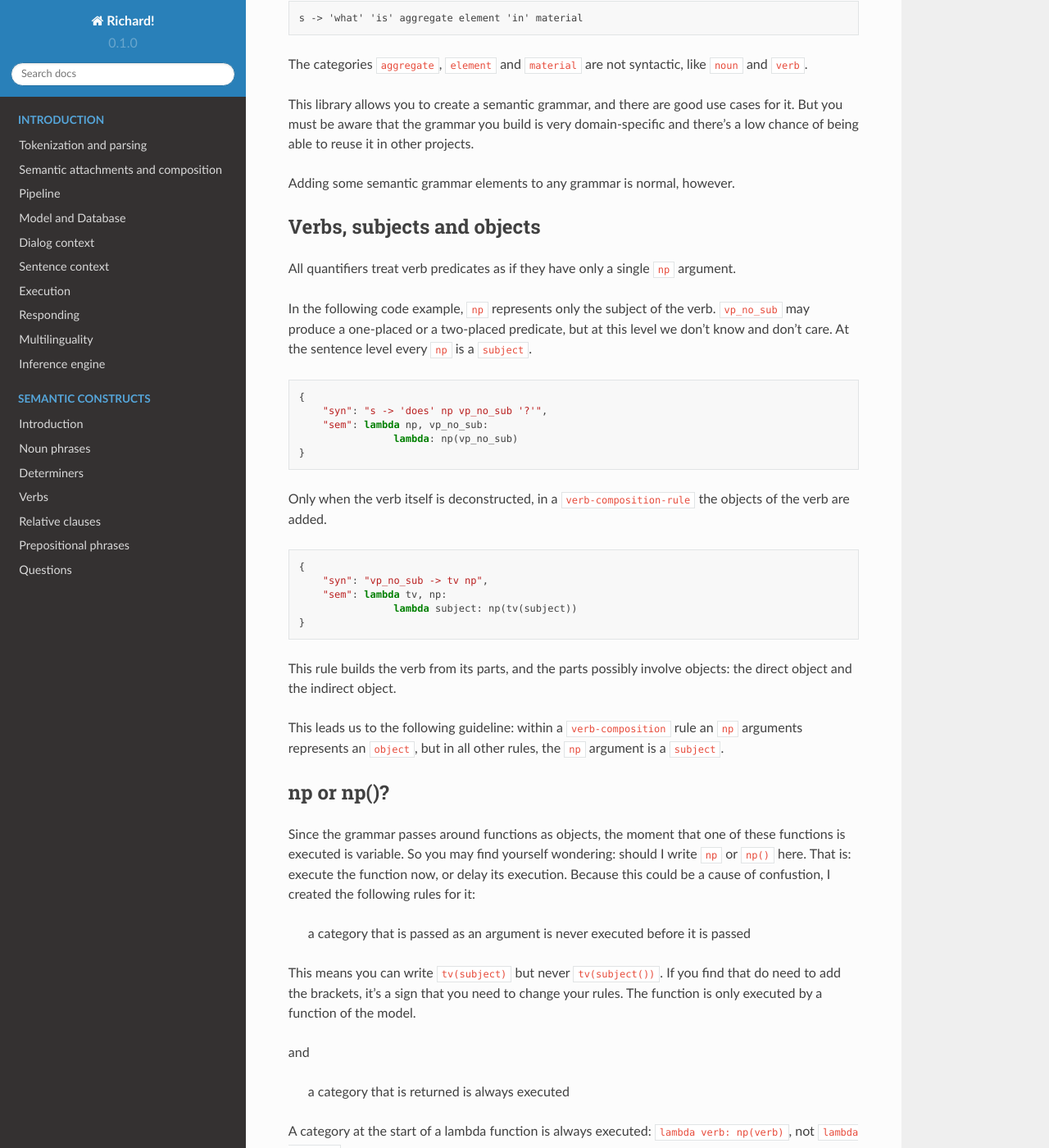
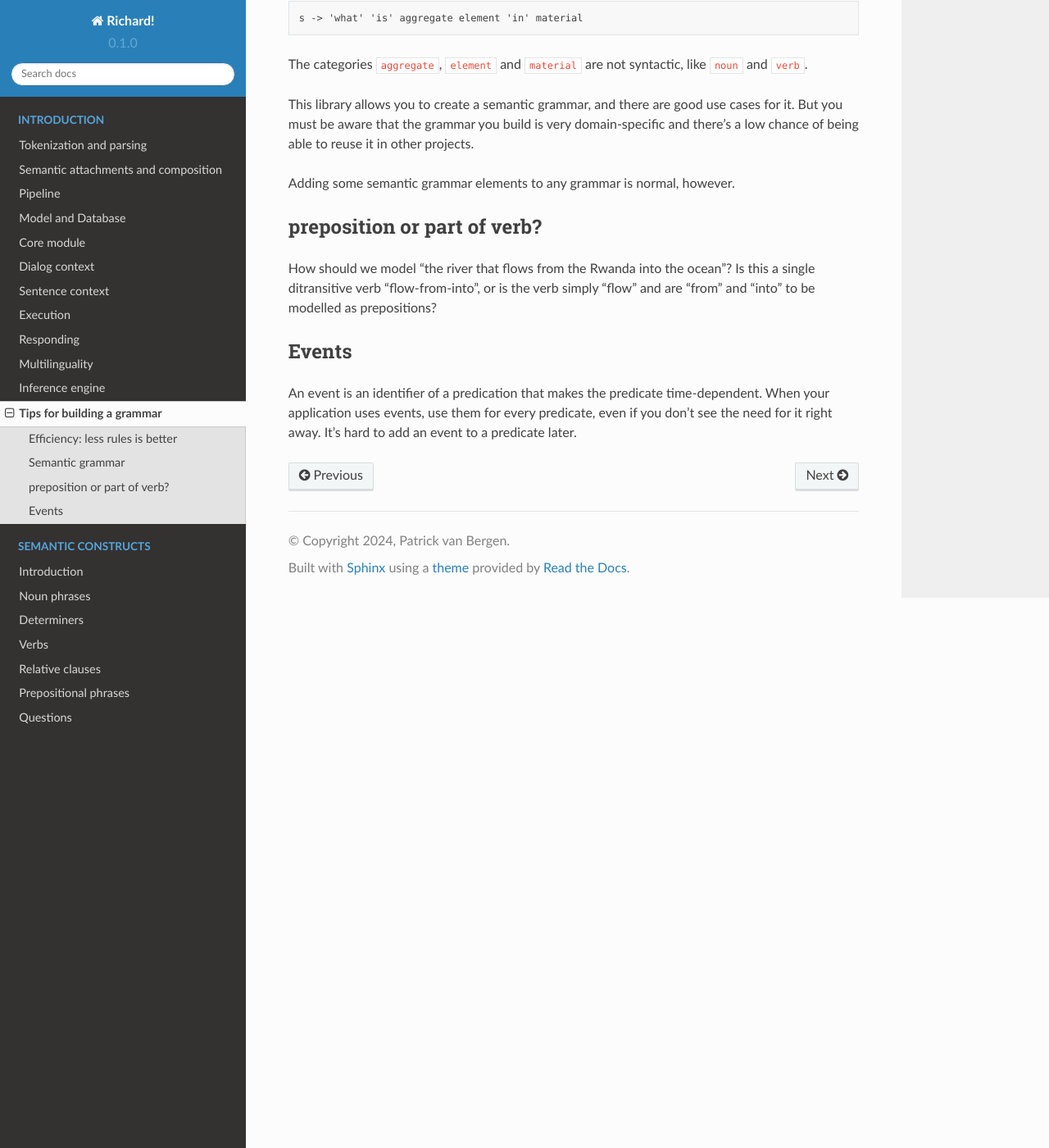
Before and after one commit to garfix/richard-readthedocs, a Sphinx documentation site: the page built from docs/source/introduction/tips.md, in a window 1280 px wide and 1400 px high, scrolled down 842 px. Shown: the whole window at 82% size. Built offline with Sphinx 7.4.7 and the Read the Docs theme 2.0.0, drawn with Linux system fonts in a browser that asks for light colours.

Commit message:
core module

```diff
--- a/docs/source/index.rst
+++ b/docs/source/index.rst
@@ -10,12 +10,14 @@ This Python software library allows you to turn human language sentences into Py
    introduction/composition.md
    introduction/pipeline.md
    introduction/model.md
+   introduction/core-module.md
    introduction/dialog-context.md
    introduction/sentence-context.md
    introduction/execution.md
    introduction/responding.md
    introduction/multilinguality.md
    introduction/inference-engine.md
+   introduction/tips.md
 
 .. toctree::
    :caption: Semantic constructs
--- a/docs/source/introduction/tips.md
+++ b/docs/source/introduction/tips.md
@@ -26,48 +26,6 @@ This library allows you to create a semantic grammar, and there are good use cas
 
 Adding some semantic grammar elements to any grammar is normal, however.
 
-## Verbs, subjects and objects
-
-All quantifiers treat verb predicates as if they have only a single `np` argument.
-
-In the following code example, `np` represents only the subject of the verb. `vp_no_sub` may produce a one-placed or a two-placed predicate, but at this level we don't know and don't care. At the sentence level every `np` is a `subject`.
-
-~~~python
-{
-    "syn": "s -> 'does' np vp_no_sub '?'",
-    "sem": lambda np, vp_no_sub:
-                lambda: np(vp_no_sub)
-}
-~~~
-
-Only when the verb itself is deconstructed, in a `verb-composition-rule` the objects of the verb are added.
-
-~~~python
-{
-    "syn": "vp_no_sub -> tv np",
-    "sem": lambda tv, np:
-                lambda subject: np(tv(subject))
-}
-~~~
-
-This rule builds the verb from its parts, and the parts possibly involve objects: the direct object and the indirect object.
-
-This leads us to the following guideline: within a `verb-composition` rule an `np` arguments represents an `object`, but in all other rules, the `np` argument is a `subject`.
-
-## np or np()?
-
-Since the grammar passes around functions as objects, the moment that one of these functions is executed is variable. So you may find yourself wondering: should I write `np` or `np()` here. That is: execute the function now, or delay its execution. Because this could be a cause of confustion, I created the following rules for it:
-
-> a category that is passed as an argument is never executed before it is passed
-
-This means you can write `tv(subject)` but never `tv(subject())`. If you find that do need to add the brackets, it's a sign that you need to change your rules. The function is only executed by a function of the model.
-
-and
-
-> a category that is returned is always executed
-
-A category at the start of a lambda function is always executed: `lambda verb: np(verb)`, not `lambda verb: np`
-
 ## preposition or part of verb?
 
 How should we model "the river that flows from the Rwanda into the ocean"? Is this a single ditransitive verb "flow-from-into", or is the verb simply "flow" and are "from" and "into" to be modelled as prepositions?
```
Also changed, not shown: docs/source/introduction/core-module.md (added, +85 -0 lines), docs/source/introduction/model.md (+1 -1 lines).
